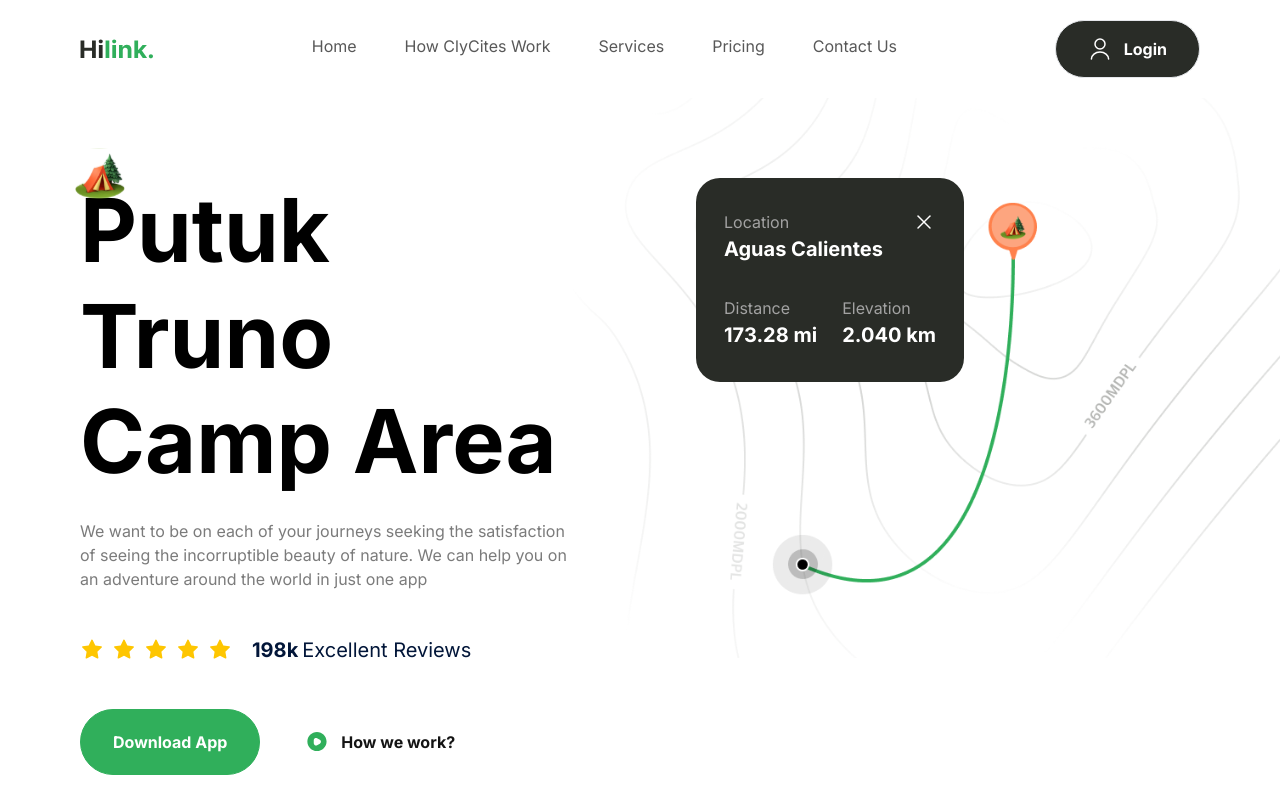
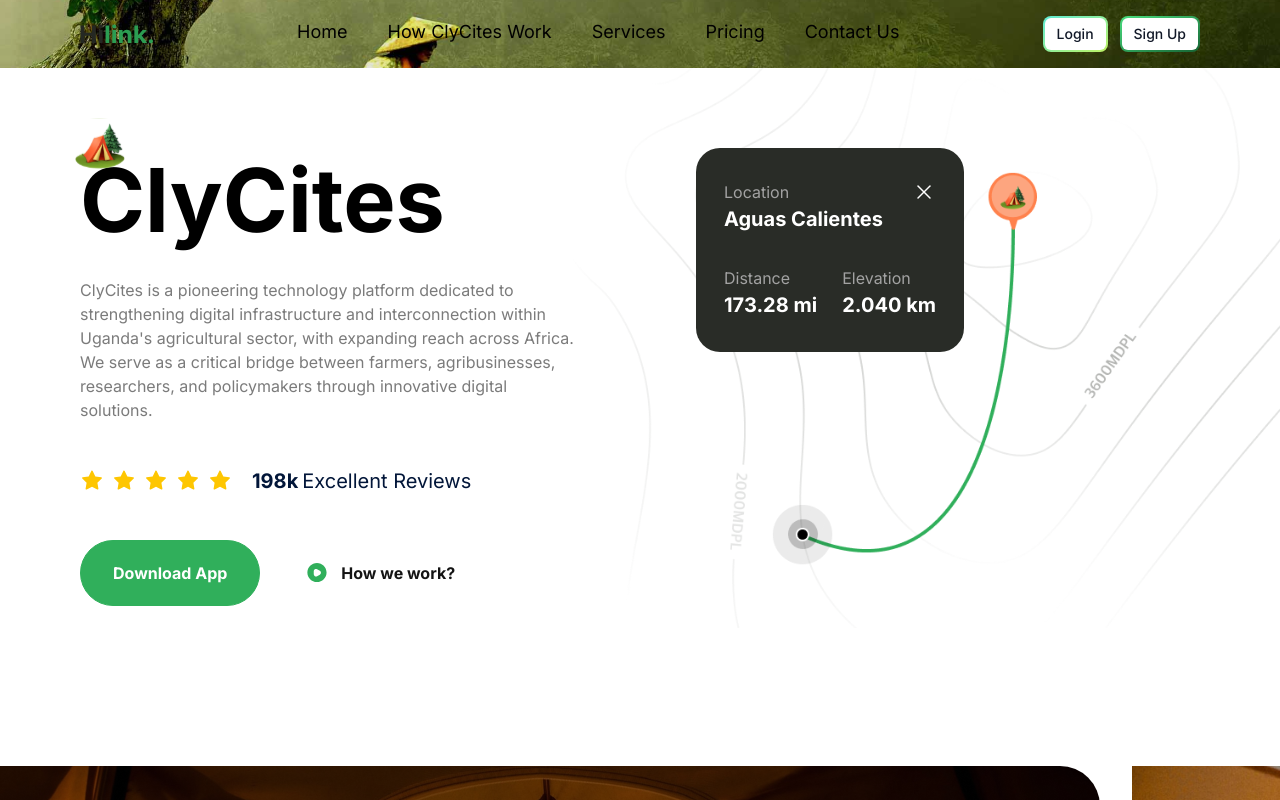
Before and after one commit to ClyCites/ClyCites, a Next.js app: page / in a window 1280 px wide. Shown: the top 800 px of the page. Built offline with nearby package versions, Linux system fonts and the light colour scheme.

Commit message:
Navbar modified

```diff
--- a/components/Footer.tsx
+++ b/components/Footer.tsx
@@ -59,7 +59,7 @@ const Footer = () => {
         </div>
 
         <div className="border bg-gray-20" />
-        <p className="regular-14 w-full text-center text-gray-30">2023 Hilink | All rights reserved</p>
+        <p className="regular-14 w-full text-center text-gray-30">2025 clycites | All rights reserved</p>
       </div>
     </footer>
   )
--- a/components/Hero.tsx
+++ b/components/Hero.tsx
@@ -14,9 +14,9 @@ const Hero = () => {
           height={50}
           className="absolute left-[-5px] top-[-30px] w-10 lg:w-[50px]"
         />
-        <h1 className="bold-52 lg:bold-88">Putuk Truno Camp Area</h1>
+        <h1 className="bold-52 lg:bold-88">ClyCites </h1>
         <p className="regular-16 mt-6 text-gray-30 xl:max-w-[520px]">
-          We want to be on each of your journeys seeking the satisfaction of seeing the incorruptible beauty of nature. We can help you on an adventure around the world in just one app
+        ClyCites is a pioneering technology platform dedicated to strengthening digital infrastructure and interconnection within Uganda's agricultural sector, with expanding reach across Africa. We serve as a critical bridge between farmers, agribusinesses, researchers, and policymakers through innovative digital solutions.
         </p>
 
         <div className="my-11 flex flex-wrap gap-5">
--- a/components/Navbar.tsx
+++ b/components/Navbar.tsx
@@ -1,41 +1,57 @@
-import { NAV_LINKS } from "@/constants"
-import Image from "next/image"
-import Link from "next/link"
-import Button from "./Button"
+import { NAV_LINKS } from "@/constants";
+import Image from "next/image";
+import Link from "next/link";
 
 const Navbar = () => {
   return (
-    <nav className="flexBetween max-container padding-container relative z-30 py-5">
-      <Link href="/">
+    <nav
+      className="flex items-center justify-between max-container padding-container relative z-30 py-4 bg-cover bg-center bg-no-repeat before:absolute before:inset-0 before:bg-black before:opacity-10"
+      style={{ backgroundImage: "url('/Homepic.jpg')" }}
+    >
+      {/* Logo */}
+      <Link href="/" className="flex-shrink-0">
         <Image src="/hilink-logo.svg" alt="logo" width={74} height={29} />
       </Link>
 
-      <ul className="hidden h-full gap-12 lg:flex">
+      {/* Navigation Links */}
+      <ul className="hidden lg:flex gap-10">
         {NAV_LINKS.map((link) => (
-          <Link href={link.href} key={link.key} className="regular-16 text-gray-50 flexCenter cursor-pointer pb-1.5 transition-all hover:font-bold">
+          <Link
+            href={link.href}
+            key={link.key}
+            className="relative regular-18 text-gray-1000 flex items-center cursor-pointer pb-1.5 transition-all hover:text-green-500 hover:font-bold
+                       after:absolute after:left-0 after:bottom-0 after:h-[2px] after:w-0 after:bg-green-500 after:transition-all after:duration-300 hover:after:w-full"
+          >
             {link.label}
           </Link>
         ))}
       </ul>
 
-      <div className="lg:flexCenter hidden">
-        <Button
-          type="button"
-          title="Login"
-          icon="/user.svg"
-          variant="btn_dark_green"
-        />
+      {/* Buttons Positioned to the Right */}
+      <div className="hidden lg:flex items-center space-x-3">
+        <button className="relative inline-flex items-center justify-center p-0.5 text-sm font-medium text-gray-900 rounded-lg group bg-gradient-to-br from-teal-300 to-lime-300 group-hover:from-teal-300 group-hover:to-lime-300 dark:text-white dark:hover:text-gray-900 focus:ring-4 focus:outline-none focus:ring-lime-200 dark:focus:ring-lime-800">
+          <span className="relative px-3 py-1.5 transition-all ease-in duration-75 bg-white dark:bg-gray-900 rounded-md group-hover:bg-transparent group-hover:dark:bg-transparent">
+            Login
+          </span>
+        </button>
+
+        <button className="relative inline-flex items-center justify-center p-0.5 text-sm font-medium text-gray-900 rounded-lg group bg-gradient-to-br from-green-400 to-green-800 group-hover:from-blue-400 group-hover:to-green-400 dark:text-white dark:hover:text-gray-900 focus:ring-4 focus:outline-none focus:ring-green-200 dark:focus:ring-green-800">
+          <span className="relative px-3 py-1.5 transition-all ease-in duration-75 bg-white dark:bg-gray-900 rounded-md group-hover:bg-transparent group-hover:dark:bg-transparent">
+            Sign Up
+          </span>
+        </button>
       </div>
 
+      {/* Mobile Menu Icon */}
       <Image
         src="menu.svg"
         alt="menu"
         width={32}
         height={32}
-        className="inline-block cursor-pointer lg:hidden"
+        className="lg:hidden cursor-pointer"
       />
     </nav>
-  )
-}
+  );
+};
 
 export default Navbar
```
Also changed, not shown: public/Homepic.jpg (added), 1 other file (tests, documents, lock files or other folders).
